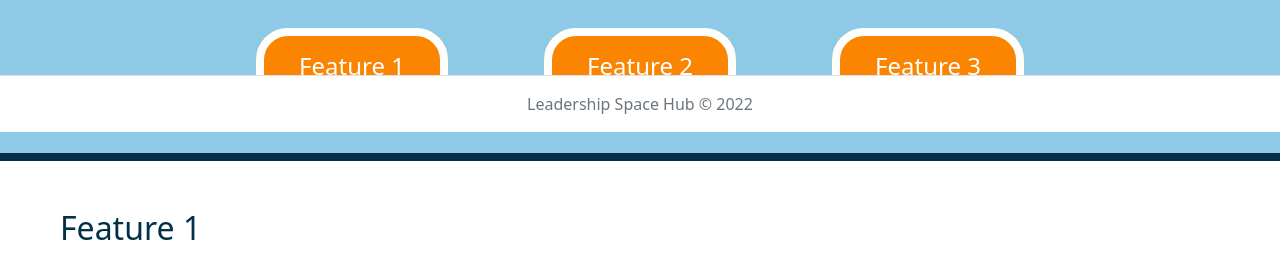
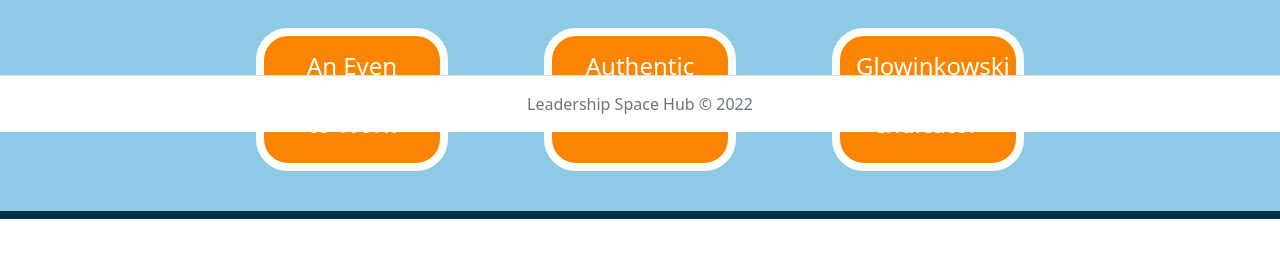
Before and after one commit to thumbsup-platform/prototype, a website: page src/diagnostics.html in a window 1280 px wide. Shown: the part 668-930 px from the top of the page. Drawn offline with nearby package versions, Linux system fonts and the light colour scheme.

Commit message:
Updated diagnostics page.

```diff
--- a/src/diagnostics.html
+++ b/src/diagnostics.html
@@ -153,18 +153,24 @@
           </h2>
           <div class="d-flex justify-content-center mx-5 mt-3 pb-2">
             <div class="demo-cards my-3 mx-5">
-              <h4 class="py-3">
-                <a class="demo-link" href="./page.html#feature-1">Feature 1</a>
+              <h4 class="py-3 px-3">
+                <a class="demo-link" href="./page.html#feature-1"
+                  >An Even Better Place to Work</a
+                >
               </h4>
             </div>
             <div class="demo-cards my-3 mx-5">
-              <h4 class="py-3">
-                <a class="demo-link" href="./page.html#feature-2">Feature 2</a>
+              <h4 class="py-3 px-3">
+                <a class="demo-link" href="./page.html#feature-2"
+                  >Authentic Leadership</a
+                >
               </h4>
             </div>
             <div class="demo-cards my-3 mx-5">
-              <h4 class="py-3">
-                <a class="demo-link" href="./page.html#feature-3">Feature 3</a>
+              <h4 class="py-3 px-3">
+                <a class="demo-link" href="./page.html#feature-3"
+                  >Glowinkowski Predisposition Indicator</a
+                >
               </h4>
             </div>
           </div>
@@ -177,7 +183,7 @@
       <div class="my-5 px-5">
         <div class="d-flex vh-100" id="feature-1">
           <div class="w-75">
-            <h2 class="dark-blue">Feature 1</h2>
+            <h2 class="dark-blue">An Even Better Place to Work</h2>
             <p class="teal large-text">
               Lorem ipsum dolor sit amet, consectetur adipiscing elit, sed do
               eiusmod tempor incididunt ut labore et dolore magna aliqua. Eget
@@ -203,7 +209,7 @@
         <div class="d-flex vh-100 text-end" id="feature-2">
           <div class="w-25"></div>
           <div class="w-75">
-            <h2 class="dark-blue">Feature 2</h2>
+            <h2 class="dark-blue">Authentic Leadership</h2>
             <p class="teal large-text">
               Lorem ipsum dolor sit amet, consectetur adipiscing elit, sed do
               eiusmod tempor incididunt ut labore et dolore magna aliqua. Eget
@@ -227,7 +233,7 @@
         </div>
         <div class="d-flex vh-100" id="feature-3">
           <div class="w-75">
-            <h2 class="dark-blue">Feature 3</h2>
+            <h2 class="dark-blue">Glowinkowski Predisposition Indicator</h2>
             <p class="teal large-text">
               Lorem ipsum dolor sit amet, consectetur adipiscing elit, sed do
               eiusmod tempor incididunt ut labore et dolore magna aliqua. Eget
@@ -253,8 +259,6 @@
       </div>
     </div>
 
-    <div style="margin-bottom: 10rem"></div>
-
     <!-- footer -->
     <footer class="py-3 text-muted border-top footer">
       Leadership Space Hub &copy; <span id="year"></span>
```
